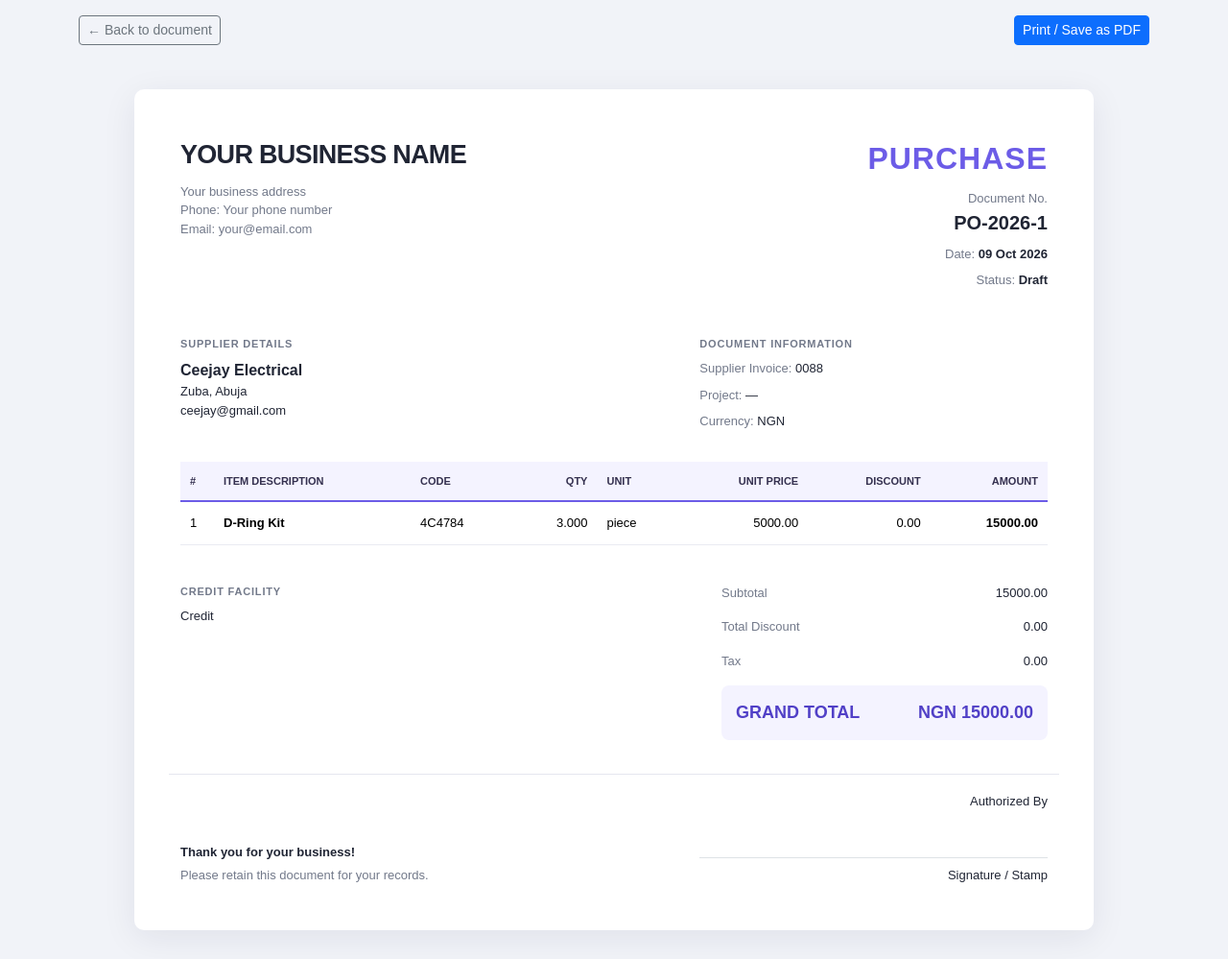
After one commit to Josiah5x/Mini-Inventory-System, a Django app: page /documents/1/invoice/ in a window 1280 px wide. The commit adds this page. Shown: the whole page at 96% size. Run offline with Django 5.2, Linux system fonts and the light colour scheme; a user stored in the database is signed in; data comes from the database, SQL or seed files in the repository.

Commit message:
Refactory the template

```diff
--- a/mini_inventory/documents/urls.py
+++ b/mini_inventory/documents/urls.py
@@ -36,4 +36,11 @@ urlpatterns = [
         name="complete_document",
     ),
 
+    path(
+        "<int:pk>/invoice/",
+        views.invoice_print,
+        name="invoice_print",
+    ),
+
+
 ]
--- a/mini_inventory/documents/views.py
+++ b/mini_inventory/documents/views.py
@@ -244,3 +244,39 @@ def complete_document(request, pk):
         else "Sale completed and stock updated.",
     )
     return redirect("documents:document_detail", pk=pk)
+
+
+
+from django.contrib.auth.decorators import login_required
+from django.shortcuts import get_object_or_404, render
+
+from .models import OrderDocument
+
+
+@login_required
+def invoice_print(request, pk):
+    document = get_object_or_404(
+        OrderDocument.objects.prefetch_related("items__product"),
+        pk=pk,
+    )
+
+    items = document.items.all()
+
+    # Replace these defaults with your actual business information.
+    business = {
+        "name": "YOUR BUSINESS NAME",
+        "address": "Your business address",
+        "phone": "Your phone number",
+        "email": "your@email.com",
+        "tax_number": "",
+    }
+
+    return render(request, "documents/invoice_print.html", {
+        "document": document,
+        "items": items,
+        "business": business,
+        "is_purchase": (
+            document.document_type
+            == OrderDocument.DocumentType.PURCHASE
+        ),
+    })
--- /dev/null
+++ b/mini_inventory/templates/documents/invoice_print.html
@@ -0,0 +1,313 @@
+
+{% load static %}
+<!DOCTYPE html>
+<html lang="en">
+<head>
+    <meta charset="UTF-8">
+    <meta name="viewport" content="width=device-width, initial-scale=1">
+    <title>
+        {% if is_purchase %}Purchase Document{% else %}Invoice{% endif %}
+        - {{ document }}
+    </title>
+
+    <link href="https://cdn.jsdelivr.net/npm/bootstrap@5.3.3/dist/css/bootstrap.min.css"
+          rel="stylesheet">
+
+    <style>
+        body {
+            background: #f1f3f8;
+            color: #202534;
+            font-family: Arial, Helvetica, sans-serif;
+            font-size: 13px;
+        }
+
+        .invoice-paper {
+            max-width: 1000px;
+            margin: 30px auto;
+            padding: 48px;
+            background: #fff;
+            border-radius: 10px;
+            box-shadow: 0 8px 35px rgba(20, 30, 60, .08);
+        }
+
+        .brand-name {
+            font-size: 27px;
+            font-weight: 800;
+            letter-spacing: -.7px;
+        }
+
+        .invoice-heading {
+            font-size: 32px;
+            font-weight: 800;
+            letter-spacing: 1px;
+            color: #6c5ce7;
+        }
+
+        .muted { color: #72798a; }
+        .section-label {
+            color: #72798a;
+            font-size: 11px;
+            font-weight: 700;
+            text-transform: uppercase;
+            letter-spacing: .8px;
+            margin-bottom: 8px;
+        }
+
+        .invoice-table thead th {
+            background: #f4f3ff;
+            color: #34304f;
+            border-bottom: 2px solid #6c5ce7;
+            padding: 12px 10px;
+            font-size: 11px;
+            text-transform: uppercase;
+        }
+
+        .invoice-table td {
+            padding: 12px 10px;
+            border-bottom: 1px solid #e9ebf2;
+            vertical-align: top;
+        }
+
+        .totals-box {
+            max-width: 340px;
+            margin-left: auto;
+        }
+
+        .grand-total {
+            background: #f4f3ff;
+            border-radius: 8px;
+            padding: 15px;
+            color: #5140c7;
+            font-size: 18px;
+            font-weight: 800;
+        }
+
+        .invoice-footer {
+            border-top: 1px solid #e5e7ef;
+            margin-top: 35px;
+            padding-top: 18px;
+        }
+
+        @media print {
+            @page {
+                size: A4;
+                margin: 12mm;
+            }
+
+            body {
+                background: white;
+                font-size: 11px;
+                -webkit-print-color-adjust: exact;
+                print-color-adjust: exact;
+            }
+
+            .no-print { display: none !important; }
+
+            .invoice-paper {
+                max-width: none;
+                margin: 0;
+                padding: 0;
+                border-radius: 0;
+                box-shadow: none;
+            }
+
+            .invoice-table tr,
+            .totals-box,
+            .invoice-footer {
+                break-inside: avoid;
+            }
+
+            thead { display: table-header-group; }
+        }
+    </style>
+</head>
+
+<body>
+    <div class="container no-print py-3 d-flex justify-content-between align-items-center">
+        <a href="{% url 'documents:document_detail' document.pk %}"
+           class="btn btn-outline-secondary btn-sm">
+            &larr; Back to document
+        </a>
+
+        <button type="button" onclick="window.print()" class="btn btn-primary btn-sm">
+            Print / Save as PDF
+        </button>
+    </div>
+
+    <main class="invoice-paper">
+        <!-- Business header -->
+        <div class="row align-items-start mb-5">
+            <div class="col-7">
+                <div class="brand-name">{{ business.name }}</div>
+                <div class="muted mt-2">{{ business.address }}</div>
+                <div class="muted">Phone: {{ business.phone }}</div>
+                <div class="muted">Email: {{ business.email }}</div>
+
+                {% if business.tax_number %}
+                <div class="muted">Tax ID: {{ business.tax_number }}</div>
+                {% endif %}
+            </div>
+
+            <div class="col-5 text-end">
+                <div class="invoice-heading">
+                    {% if is_purchase %}PURCHASE{% else %}INVOICE{% endif %}
+                </div>
+                <div class="muted mt-2">Document No.</div>
+                <div class="fw-bold fs-5">{{ document }}</div>
+                <div class="mt-2">
+                    <span class="muted">Date:</span>
+                    <strong>{{ document.doc_date|date:"d M Y" }}</strong>
+                </div>
+                <div class="mt-2">
+                    <span class="muted">Status:</span>
+                    <strong>{{ document.get_status_display }}</strong>
+                </div>
+            </div>
+        </div>
+
+        <div class="row mb-4">
+            <div class="col-7">
+                <div class="section-label">
+                    {% if is_purchase %}Supplier Details{% else %}Bill To{% endif %}
+                </div>
+
+                <div class="fw-bold fs-6">
+                    {% if is_purchase %}
+                        {{ document.supplier.name|default:document.supplier_name|default:"—" }}
+                    {% else %}
+                        {{ document.customer.name|default:document.customer_name|default:"Walk-in Customer" }}
+                    {% endif %}
+                </div>
+
+                {% if is_purchase and document.supplier %}
+                    <div>{{ document.supplier.address|default:"" }}</div>
+                    <div>{{ document.supplier.phone|default:"" }}</div>
+                    <div>{{ document.supplier.email|default:"" }}</div>
+                {% elif not is_purchase and document.customer %}
+                    <div>{{ document.customer.address|default:"" }}</div>
+                    <div>{{ document.customer.phone|default:"" }}</div>
+                    <div>{{ document.customer.email|default:"" }}</div>
+                {% else %}
+                    <div>{{ document.address|default:"" }}</div>
+                {% endif %}
+            </div>
+
+            <div class="col-5">
+                <div class="section-label">Document Information</div>
+
+                {% if is_purchase %}
+                <div class="mb-2">
+                    <span class="muted">Supplier Invoice:</span>
+                    {{ document.supplier_invoice|default:"—" }}
+                </div>
+                {% endif %}
+
+                <div class="mb-2">
+                    <span class="muted">Project:</span>
+                    {{ document.project|default:"—" }}
+                </div>
+                <div class="mb-2">
+                    <span class="muted">Currency:</span>
+                    {{ document.currency|default:"NGN" }}
+                </div>
+            </div>
+        </div>
+
+        <!-- Line items -->
+        <div class="table-responsive">
+            <table class="table invoice-table">
+                <thead>
+                    <tr>
+                        <th style="width: 35px;">#</th>
+                        <th>Item Description</th>
+                        <th>Code</th>
+                        <th class="text-end">Qty</th>
+                        <th>Unit</th>
+                        <th class="text-end">Unit Price</th>
+                        <th class="text-end">Discount</th>
+                        <th class="text-end">Amount</th>
+                    </tr>
+                </thead>
+
+                <tbody>
+                    {% for item in items %}
+                    <tr>
+                        <td>{{ forloop.counter }}</td>
+                        <td>
+                            <div class="fw-semibold">{{ item.product_description }}</div>
+                            {% if item.warehouse %}
+                            <small class="muted">Warehouse: {{ item.warehouse }}</small>
+                            {% endif %}
+                        </td>
+                        <td>{{ item.product_code }}</td>
+                        <td class="text-end">{{ item.product_qty|floatformat:3 }}</td>
+                        <td>{{ item.product_unit }}</td>
+                        <td class="text-end">{{ item.product_price|floatformat:2 }}</td>
+                        <td class="text-end">{{ item.discount|floatformat:2 }}</td>
+                        <td class="text-end fw-semibold">{{ item.gross_amount|floatformat:2 }}</td>
+                    </tr>
+                    {% empty %}
+                    <tr>
+                        <td colspan="8" class="text-center py-4">
+                            No items on this document.
+                        </td>
+                    </tr>
+                    {% endfor %}
+                </tbody>
+            </table>
+        </div>
+
+        <!-- Totals -->
+        <div class="row mt-4">
+            <div class="col-md-6">
+                {% if document.credit_fercility %}
+                <div class="section-label">Credit Facility</div>
+                <div>{{ document.credit_fercility }}</div>
+                {% endif %}
+
+                {% if document.address %}
+                <div class="section-label mt-3">Address / Notes</div>
+                <div>{{ document.address|linebreaksbr }}</div>
+                {% endif %}
+            </div>
+
+            <div class="col-md-6">
+                <div class="totals-box">
+                    <div class="d-flex justify-content-between mb-3">
+                        <span class="muted">Subtotal</span>
+                        <span>{{ document.subtotal|floatformat:2 }}</span>
+                    </div>
+
+                    <div class="d-flex justify-content-between mb-3">
+                        <span class="muted">Total Discount</span>
+                        <span>{{ document.total_discount|floatformat:2 }}</span>
+                    </div>
+
+                    <div class="d-flex justify-content-between mb-3">
+                        <span class="muted">Tax</span>
+                        <span>{{ document.tax|floatformat:2 }}</span>
+                    </div>
+
+                    <div class="grand-total d-flex justify-content-between">
+                        <span>GRAND TOTAL</span>
+                        <span>{{ document.currency|default:"NGN" }} {{ document.grand_total|floatformat:2 }}</span>
+                    </div>
+                </div>
+            </div>
+        </div>
+
+        <div class="invoice-footer row align-items-end">
+            <div class="col-7">
+                <div class="fw-bold">Thank you for your business!</div>
+                <div class="muted mt-1">
+                    Please retain this document for your records.
+                </div>
+            </div>
+            <div class="col-5 text-end">
+                <div class="mb-5">Authorized By</div>
+                <div class="border-top pt-2">Signature / Stamp</div>
+            </div>
+        </div>
+    </main>
+</body>
+</html>
```
Also changed, not shown: mini_inventory/templates/documents/document_detail.html (+8 -0 lines).
